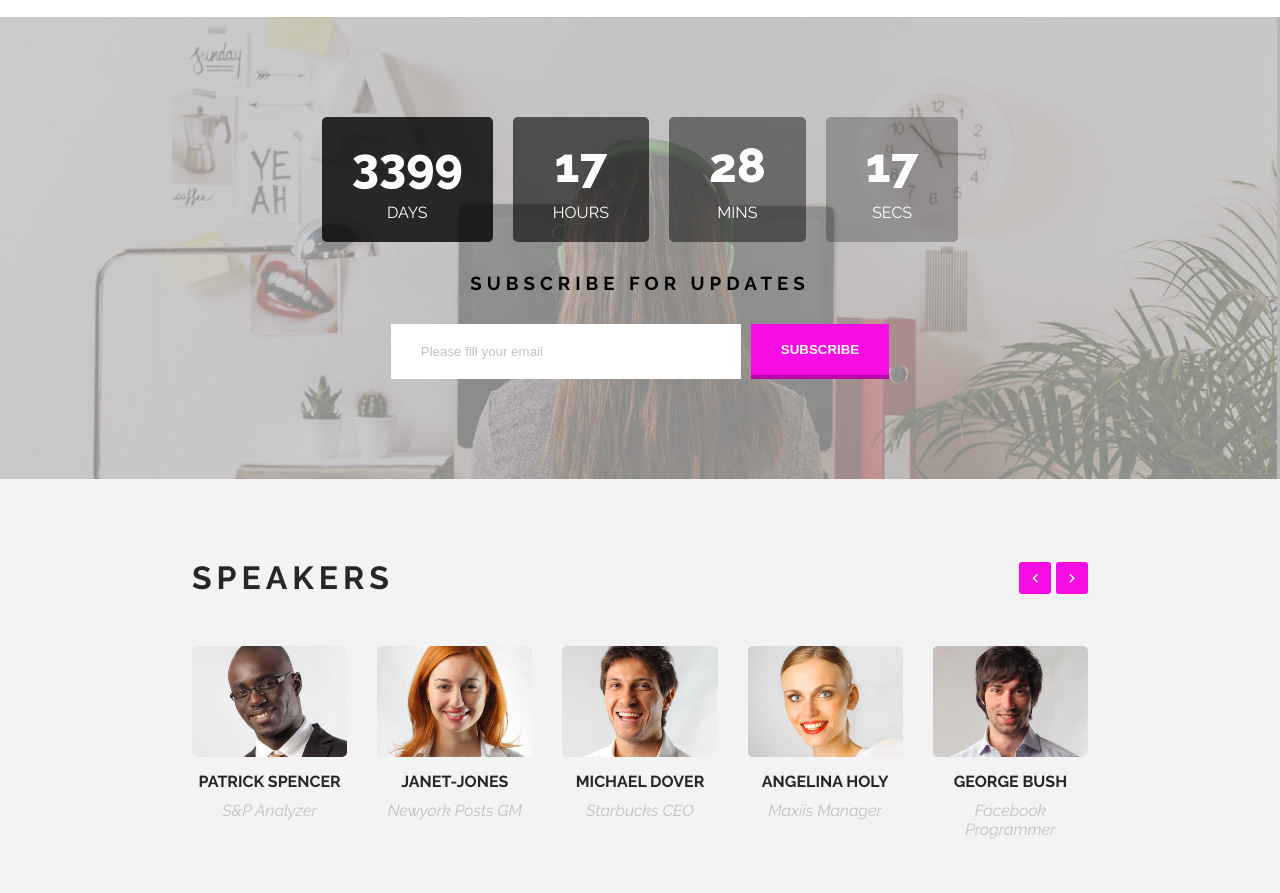
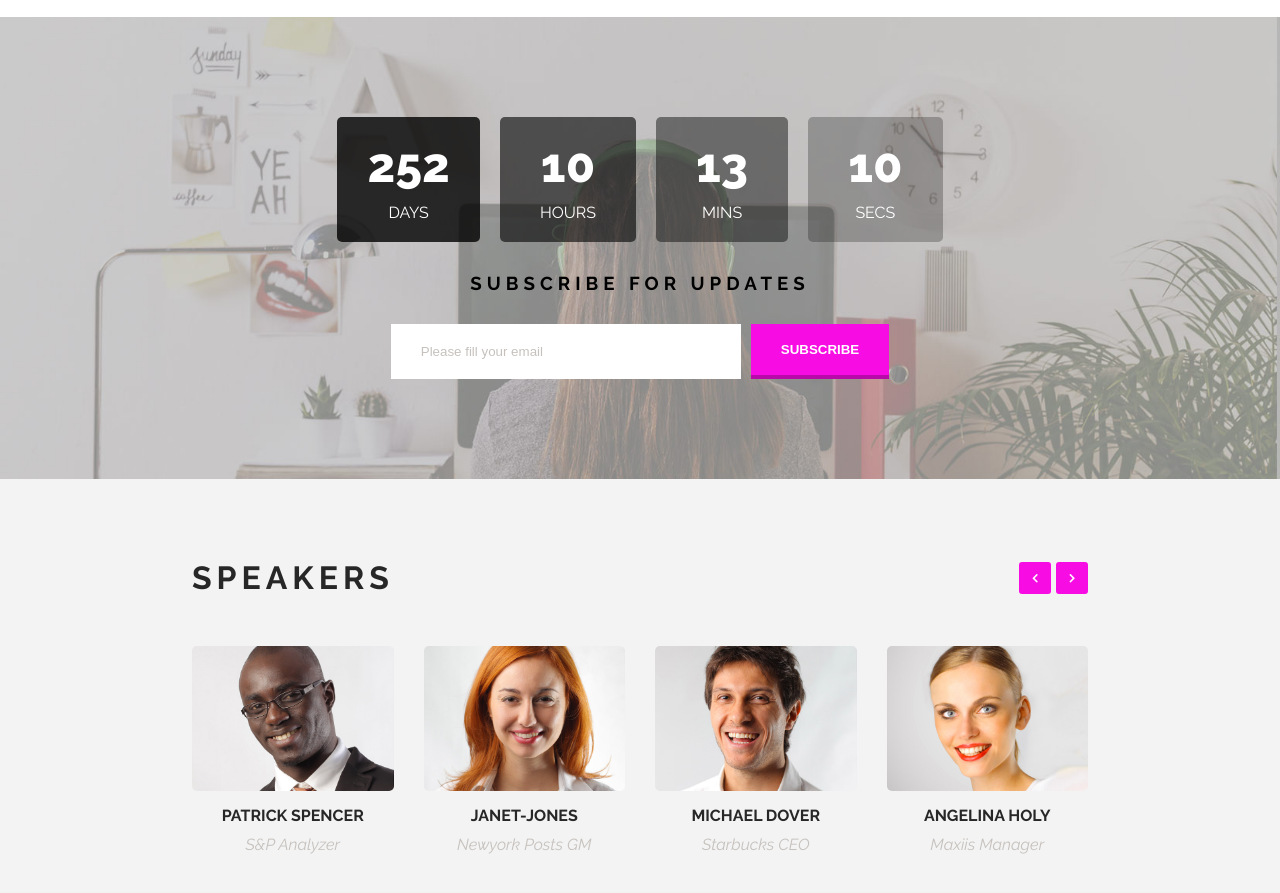
Before and after one commit to emanueleattina/proj-html-vuejs, a website: page index.html in a window 1280 px wide. Shown: the part 980-1873 px from the top of the page. Drawn offline with nearby package versions, Linux system fonts and the light colour scheme; some packages are replaced by stand-ins of ours.

Commit message:
Carico timer dinamico

```diff
--- a/index.html
+++ b/index.html
@@ -87,19 +87,19 @@
                         <div class="col-12">
                             <div class="countdown-numbers">
                                 <div class="days">
-                                    <h1>3399</h1>
+                                    <h1> {{ days }} </h1>
                                     <span>days</span>
                                 </div>
                                 <div class="hours">
-                                    <h1>17</h1>
+                                    <h1> {{ hours }} </h1>
                                     <span>hours</span>
                                 </div>
                                 <div class="mins">
-                                    <h1>28</h1>
+                                    <h1> {{ minutes }} </h1>
                                     <span>mins</span>
                                 </div>
                                 <div class="secs">
-                                    <h1>17</h1>
+                                    <h1> {{ seconds }} </h1>
                                     <span>secs</span>
                                 </div>
                             </div>
@@ -134,7 +134,7 @@
                     </div>
 
                     <div class="row mar-15 mt-50">
-                        <div class="col-3" v-for="speaker in speakers">
+                        <div class="col-3" v-for="speaker in speakers" v-if="speaker.name != 'george bush'">
                             <div class="speakers-container">
                                 <div class="speakers-card">
                                     <div class="overlay-img">
```
Also changed, not shown: dist/js/main.js.
